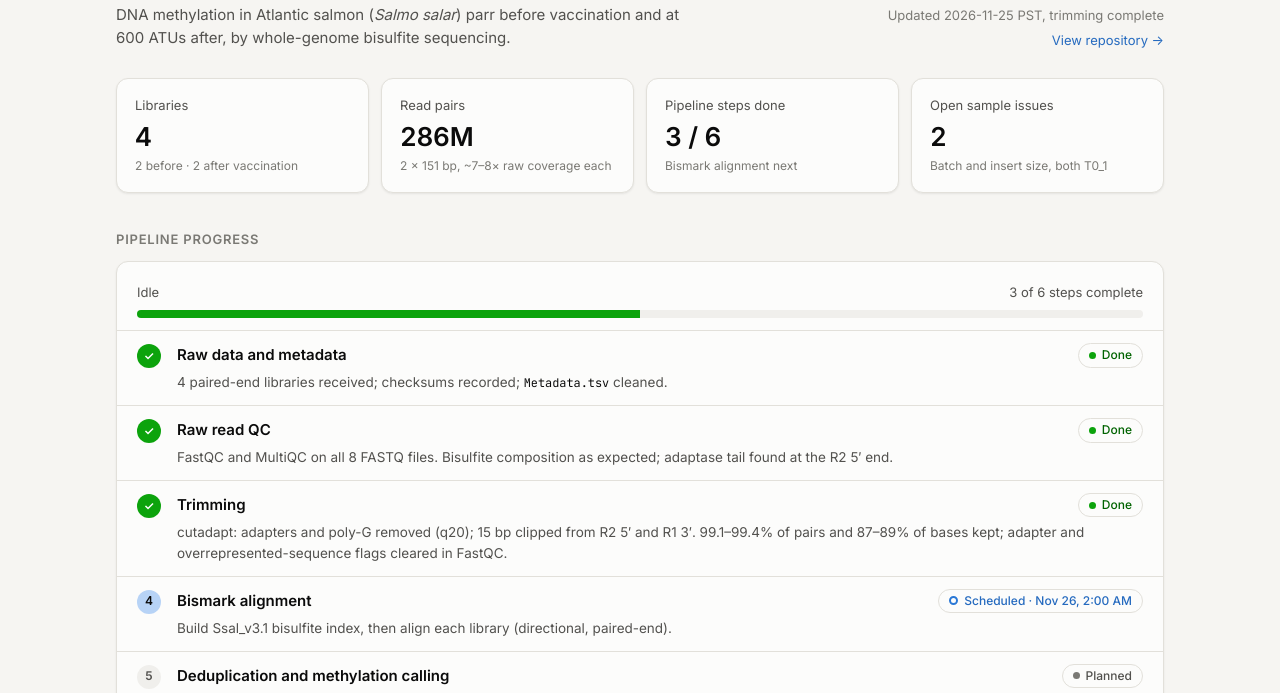
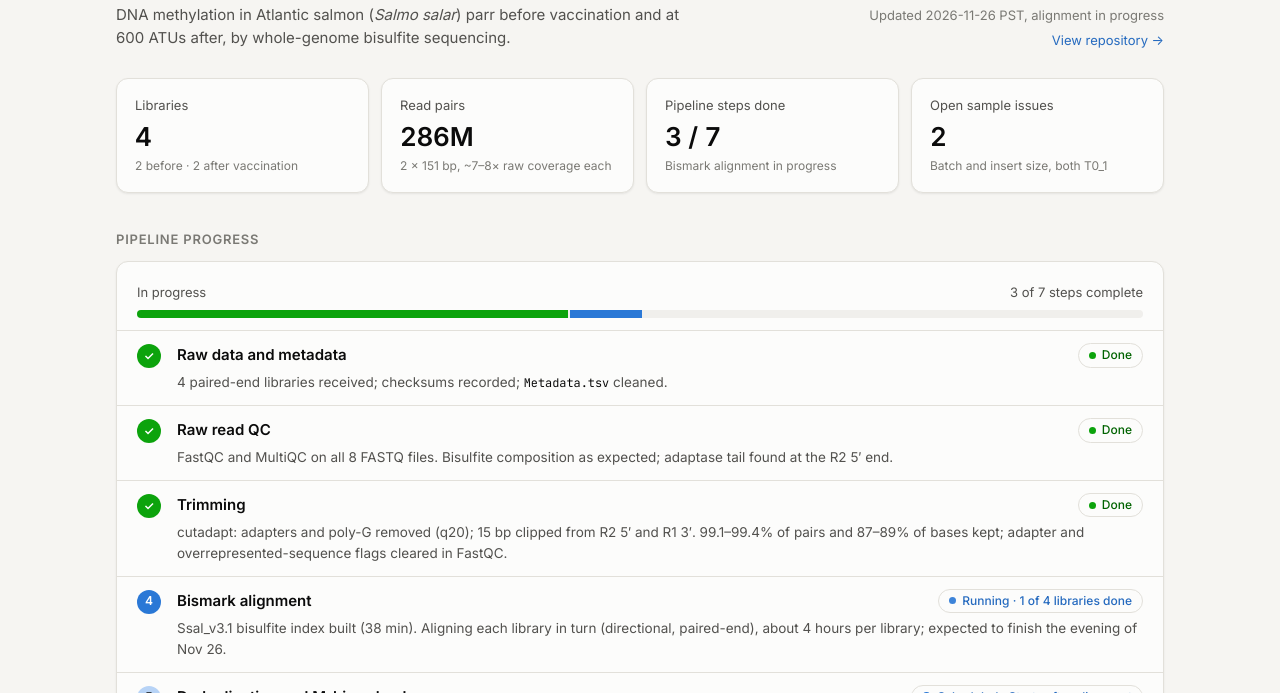
Before and after one commit to sr320/project-salmon-vaccine-wgbs, a plain HTML site: page docs/index.html in a window 1280 px wide. Shown: the part 93-786 px from the top of the page. Drawn offline with Linux system fonts and the light colour scheme.

Commit message:
Dashboard: add dedup, M-bias and extraction steps; alignment running
Co-Authored-By: Claude Opus 5.5 <noreply@anthropic.com>

```diff
--- a/docs/index.html
+++ b/docs/index.html
@@ -254,6 +254,7 @@
       <li><a href="https://github.com/sr320/project-salmon-vaccine-wgbs/blob/main/data/README.md">Data README and sample metadata</a></li>
       <li><a href="https://github.com/sr320/project-salmon-vaccine-wgbs/blob/main/code/02-trim.sh">Trimming script</a></li>
       <li><a href="https://github.com/sr320/project-salmon-vaccine-wgbs/blob/main/code/03-bismark.sh">Bismark alignment script</a></li>
+      <li><a href="https://github.com/sr320/project-salmon-vaccine-wgbs/blob/main/code/04-dedup-methylation.sh">Deduplication and methylation extraction script</a></li>
     </ul>
   </div>
   <div class="card links">
@@ -275,7 +276,7 @@
 <script>
 /* ===== Update this block as the analysis moves forward ===== */
 const DATA = {
-  updated: "2026-11-25 PST, trimming complete",
+  updated: "2026-11-26 PST, alignment in progress",
   steps: [
     { title: "Raw data and metadata", status: "done",
       detail: "4 paired-end libraries received; checksums recorded; <code>Metadata.tsv</code> cleaned." },
@@ -283,10 +284,12 @@ const DATA = {
       detail: "FastQC and MultiQC on all 8 FASTQ files. Bisulfite composition as expected; adaptase tail found at the R2 5′ end." },
     { title: "Trimming", status: "done",
       detail: "cutadapt: adapters and poly-G removed (q20); 15 bp clipped from R2 5′ and R1 3′. 99.1–99.4% of pairs and 87–89% of bases kept; adapter and overrepresented-sequence flags cleared in FastQC." },
-    { title: "Bismark alignment", status: "scheduled", when: "Nov 26, 2:00 AM",
-      detail: "Build Ssal_v3.1 bisulfite index, then align each library (directional, paired-end)." },
-    { title: "Deduplication and methylation calling", status: "planned",
-      detail: "<code>deduplicate_bismark</code>, methylation extraction, M-bias review, conversion-rate check from non-CpG methylation." },
+    { title: "Bismark alignment", status: "running", when: "1 of 4 libraries done",
+      detail: "Ssal_v3.1 bisulfite index built (38 min). Aligning each library in turn (directional, paired-end), about 4 hours per library; expected to finish the evening of Nov 26." },
+    { title: "Deduplication and M-bias check", status: "scheduled", when: "Starts after alignment",
+      detail: "<code>deduplicate_bismark</code> removes PCR duplicates, then the M-bias table shows methylation by read position to decide how many bases to ignore at read ends. Starts automatically via a cron trigger." },
+    { title: "Methylation extraction", status: "planned",
+      detail: "Per-context calls (CpG, CHG, CHH), bedGraph, genome-wide CpG report and strand-merged CpG coverage for DMR tools, using the ignore settings chosen from M-bias. Conversion rate checked from CHH methylation." },
     { title: "Differential methylation", status: "planned",
       detail: "Before vs. after vaccination (n = 2 per group), accounting for the sequencing-run batch." }
   ],
@@ -307,6 +310,10 @@ const DATA = {
       title: "Two replicates per group",
       body: "With n = 2 per condition, only large and consistent methylation differences will be detectable, and one atypical library (T0_1) has outsized influence.",
       action: "<b>Next:</b> favour region-level tests and report effect sizes alongside p-values." },
+    { level: "info", tag: "Early check",
+      title: "Bisulfite conversion looks efficient",
+      body: "In a test extraction on about 100,000 read pairs of <code>SsParrT0_1</code>, CHH methylation was 0.4% (about 99.6% conversion) and CpG methylation 85.3%, typical for fish.",
+      action: "<b>Provisional:</b> one small slice of one library; to be confirmed for all four after extraction." },
     { level: "resolved", tag: "Resolved",
       title: "Sample sheet formatting fixed",
       body: "<code>Metadata.tsv</code> had Windows line endings, a leading space in “After vaccination” values, and no link between R1 and R2 files. Cleaned, with <code>Library</code> and <code>Read</code> columns added.",
@@ -344,7 +351,7 @@ const openIssues = DATA.findings.filter((f) => f.level === "serious" || f.level
 const kpis = [
   { label: "Libraries", value: DATA.samples.length, note: "2 before · 2 after vaccination" },
   { label: "Read pairs", value: (totalPairs / 1e6).toFixed(0) + "M", note: "2 × 151 bp, ~7–8× raw coverage each" },
-  { label: "Pipeline steps done", value: doneSteps + " / " + DATA.steps.length, note: (DATA.steps.find((s) => s.status === "running") || DATA.steps.find((s) => s.status === "scheduled"))?.title + " next" },
+  { label: "Pipeline steps done", value: doneSteps + " / " + DATA.steps.length, note: (DATA.steps.find((s) => s.status === "running") ? DATA.steps.find((s) => s.status === "running").title + " in progress" : DATA.steps.find((s) => s.status === "scheduled")?.title + " next") },
   { label: "Open sample issues", value: openIssues, note: "Batch and insert size, both T0_1" }
 ];
 $("kpis").innerHTML = kpis.map((k) =>
```
